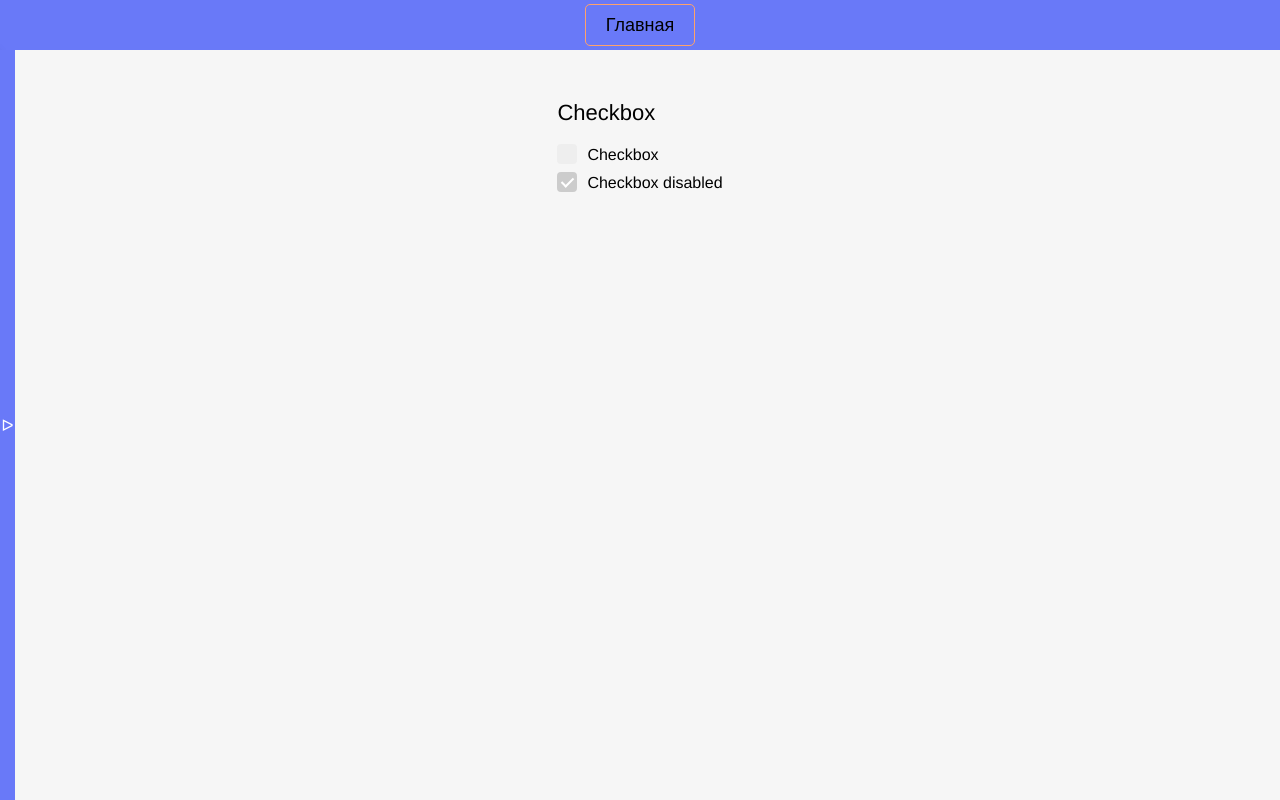
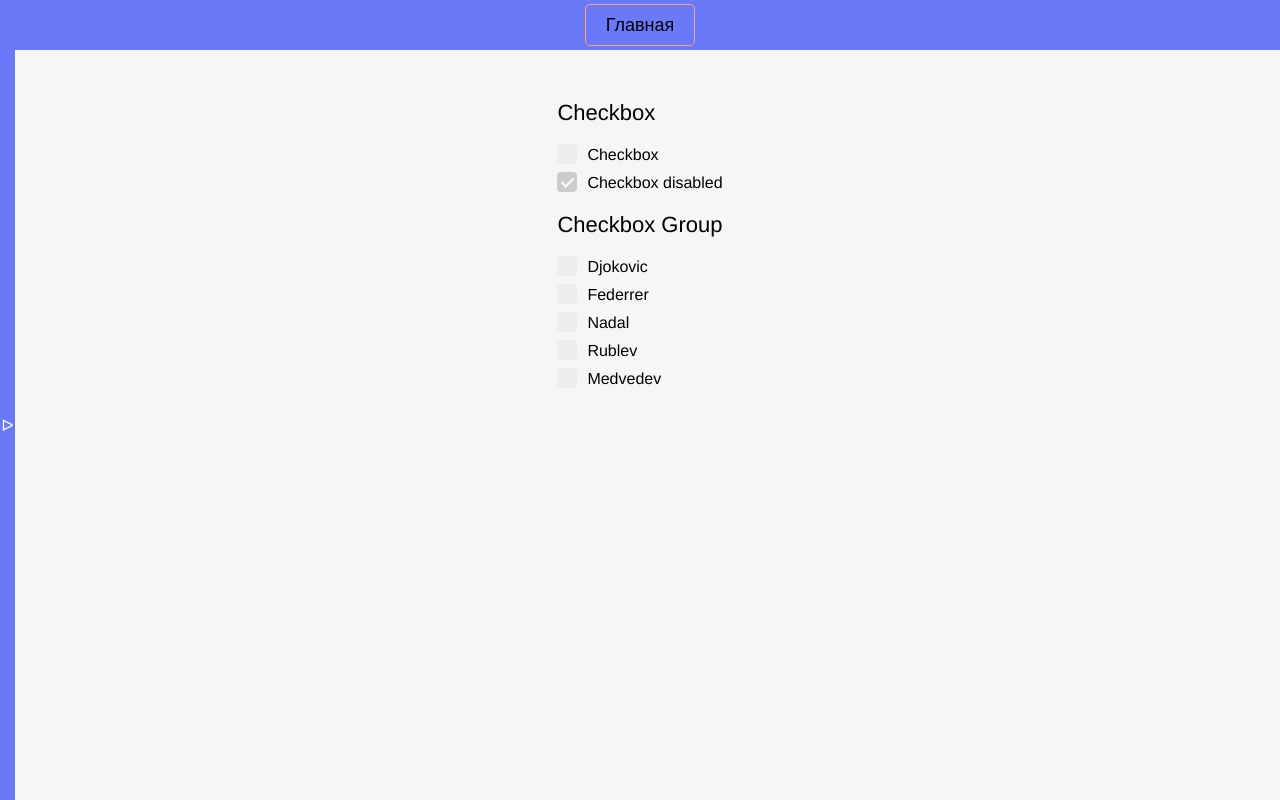
Before and after one commit to Crash2022/Vue-Design, a Vue app: page /checkbox in a window 1280 px wide. Built offline with nearby package versions, Linux system fonts and the light colour scheme.

Commit message:
add: Checkbox Group

```diff
--- a/src/pages/CheckboxPage.vue
+++ b/src/pages/CheckboxPage.vue
@@ -14,14 +14,35 @@
                          :disabled="true"
         />
     </div>
+
+    <div class="heading_2">Checkbox Group</div>
+    <div class="checkbox_group">
+        <custom-checkbox-group :options="checkboxList" :name="'ATP_Players'"/>
+    </div>
 </template>
 
 <script setup>
 import CustomCheckbox from "@/shared/ui/CustomUI/CustomCheckbox.vue"
+import CustomCheckboxGroup from "@/shared/ui/CustomUI/CustomCheckboxGroup.vue"
 import {ref} from 'vue'
+
+// export type CheckboxListType = {
+//     id: string
+//     name: string
+// }
 
 const checkboxActive = ref(false)
 const checkboxDisabled = ref(true)
+
+const checkboxList = ref([
+    {id: '1', name: 'Djokovic'},
+    {id: '2', name: 'Federrer'},
+    {id: '3', name: 'Nadal'},
+    {id: '4', name: 'Rublev'},
+    {id: '5', name: 'Medvedev'},
+])
+
+const selectedCheckbox = ref([])
 
 </script>
 
@@ -31,4 +52,10 @@ const checkboxDisabled = ref(true)
         margin-bottom: 10px;
     }
 }
+
+.checkbox_group {
+    //> div {
+    //    margin-bottom: 10px;
+    //}
+}
 </style>
--- a/src/shared/ui/CustomUI/CustomCheckbox.vue
+++ b/src/shared/ui/CustomUI/CustomCheckbox.vue
@@ -52,7 +52,7 @@ const props = defineProps({
 
 <style lang="scss" scoped>
 .checkbox_container {
-
+    margin-bottom: 10px;
 }
 .checkbox_wrapper {
     position: relative;
--- /dev/null
+++ b/src/shared/ui/CustomUI/CustomCheckboxGroup.vue
@@ -0,0 +1,33 @@
+<template>
+    <div v-for="option in options" :key="option.id">
+        <custom-checkbox :id="option.id"
+                         :value="option.value"
+                         :label="option.name"
+                         :name="name"
+        />
+    </div>
+</template>
+
+<script setup>
+import CustomCheckbox from "@/shared/ui/CustomUI/CustomCheckbox.vue"
+
+const props = defineProps({
+    name: {
+        type: String,
+        required: true
+    },
+    options: {
+        type: Array,
+        required: true,
+        validator: (value) => {
+            const hasIdKey = value.every(options => Object.keys(options).includes('id'))
+            const hasNameKey = value.every(options => Object.keys(options).includes('name'))
+            return hasIdKey && hasNameKey
+        }
+    }
+})
+</script>
+
+<style lang="scss" scoped>
+
+</style>
```
